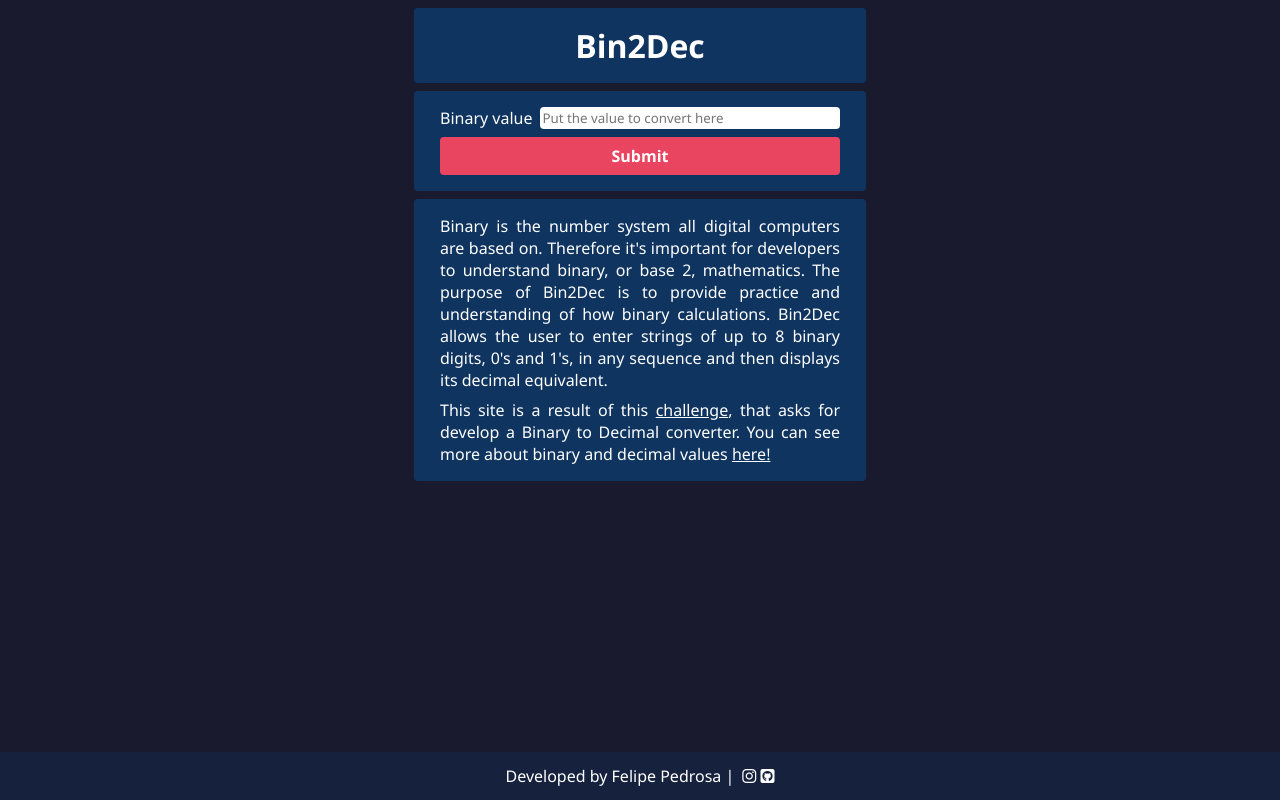
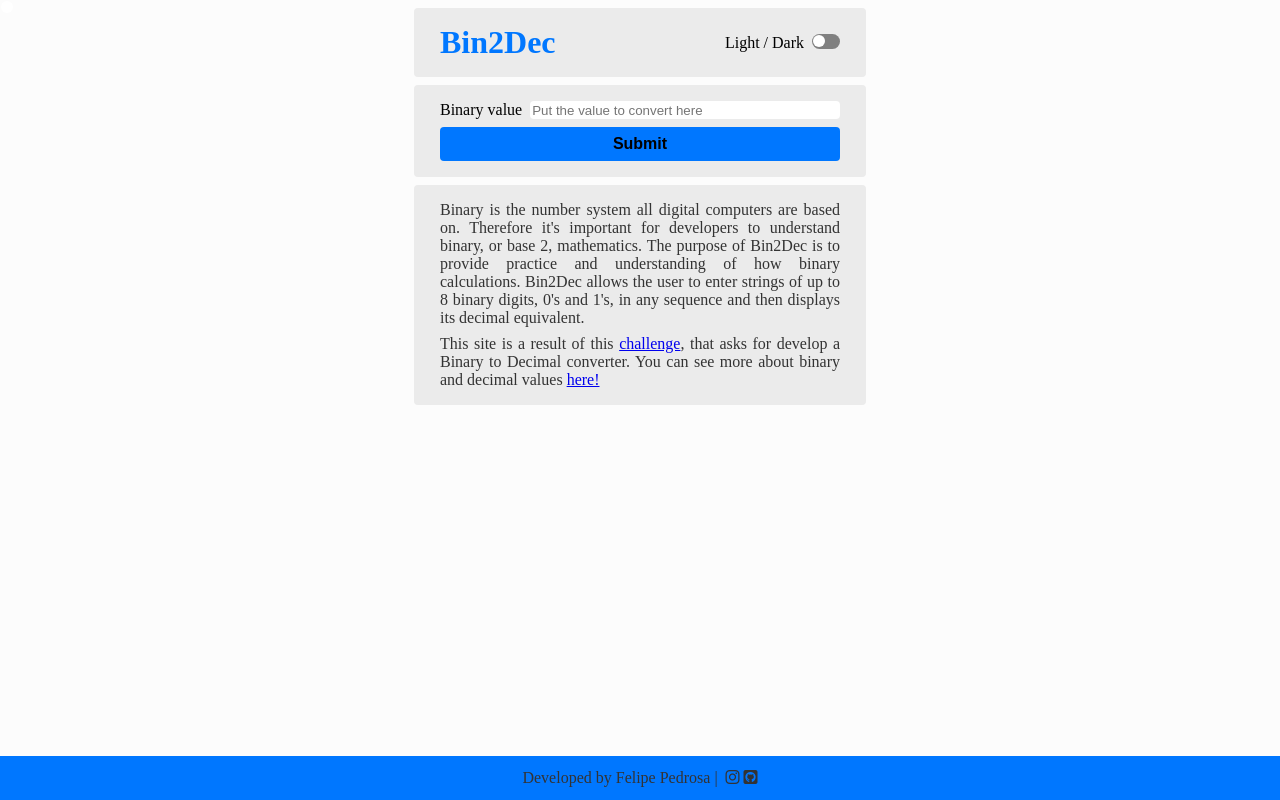
Before and after one commit to felipepedrosa/Bin2Dec, a plain HTML site: page index.html in a window 1280 px wide. Drawn offline with Linux system fonts and the light colour scheme.

Commit message:
Added theme switcher

```diff
--- a/index.html
+++ b/index.html
@@ -5,7 +5,6 @@
     <meta name="viewport" content="width=device-width, initial-scale=1.0" />
     <title>Bin2Dec</title>
     <link rel="stylesheet" href="style.css" />
-    <script src="script.js"></script>
     <script
       src="https://kit.fontawesome.com/da05f326aa.js"
       crossorigin="anonymous"
@@ -13,7 +12,17 @@
   </head>
   <body>
     <header class="default-container">
-      <h1>Bin2Dec</h1>
+      <div class="title">
+        <h1>Bin2Dec</h1>
+      </div>
+
+      <div class="theme-switch-container">
+        <span>Light / Dark</span>
+        <div class="toggle">
+          <input type="checkbox" id="switch" name="theme" />
+          <label for="switch" id="label-switch">Toggle</label>
+        </div>
+      </div>
     </header>
     <main class="default-container">
       <div class="content">
@@ -66,5 +75,8 @@
         ></a>
       </div>
     </footer>
+
+    <script src="/scripts/script.js"></script>
+    <script src="/scripts/theme-switcher.js"></script>
   </body>
 </html>
--- /dev/null
+++ b/scripts/theme-switcher.js
@@ -0,0 +1,49 @@
+const html = document.querySelector("html");
+const checkbox = document.querySelector("input[name=theme]");
+
+const getStyle = (element, style) =>
+  window.getComputedStyle(element).getPropertyValue(style);
+
+const initialColors = {
+  bg: getStyle(html, "--bg"),
+  bgPanel: getStyle(html, "--bg-panel"),
+  colorHeadings: getStyle(html, "--color-headings"),
+  colorText: getStyle(html, "--color-text"),
+};
+
+const darkMode = {
+  bg: "#333333",
+  bgPanel: "#434343",
+  colorHeadings: "#3664FF",
+  colorText: "#B5B5B5",
+};
+
+const transformKey = (key) =>
+  "--" + key.replace(/([A-Z])/, "-$1").toLowerCase();
+
+const changeColors = (colors) => {
+  Object.keys(colors).map((key) =>
+    html.style.setProperty(transformKey(key), colors[key])
+  );
+};
+
+checkbox.addEventListener("change", ({ target }) => {
+  target.checked ? changeColors(darkMode) : changeColors(initialColors);
+  saveTheme(target.checked ? "darkMode" : "initialColors");
+});
+
+function saveTheme(themeName) {
+  window.localStorage.setItem("@Bin2Dec/theme", themeName);
+}
+
+function loadTheme() {
+  const theme = window.localStorage.getItem("@Bin2Dec/theme");
+  if (theme === "darkMode") {
+    changeColors(darkMode);
+    checkbox.checked = true;
+  } else {
+    changeColors(initialColors);
+  }
+}
+
+loadTheme();
--- a/style.css
+++ b/style.css
@@ -1,14 +1,22 @@
+html {
+  height: 100%;
+  font-family: "Montserrat";
+
+  --bg: #fcfcfc;
+  --bg-panel: #ebebeb;
+  --color-headings: #0077ff;
+  --color-text: #333333;
+}
+
 * {
   padding: 0;
   margin: 0;
-  color: white;
   border: none;
   outline: none;
-  font-family: "Segoe UI", Tahoma, Geneva, Verdana, sans-serif;
 }
 
 body {
-  background-color: #1a1a2e;
+  background-color: var(--bg);
 }
 
 .default-container {
@@ -17,8 +25,26 @@ body {
   max-width: 400px;
   min-width: 320px;
   padding: 2vh 2vw;
-  background-color: #0f3460;
+  background-color: var(--bg-panel);
   border-radius: 4px;
+}
+
+header {
+  display: flex;
+  justify-content: space-between;
+  align-items: center;
+}
+
+.title {
+  color: var(--color-headings);
+}
+
+.theme-switch-container {
+  display: flex;
+}
+
+.theme-switch-container span {
+  margin-right: 8px;
 }
 
 .content {
@@ -36,12 +62,11 @@ body {
   margin-left: 8px;
   flex-grow: 1;
   border-radius: 4px;
-  color: black;
   padding: 0 2px;
 }
 
 .result > span {
-  color: green;
+  color: var(--color-headings);
   font-size: 2rem;
   font-weight: bold;
 }
@@ -52,7 +77,7 @@ body {
 
 #submit-button {
   margin-top: 1vh;
-  background-color: #e94560;
+  background-color: var(--color-headings);
   font-weight: bold;
   font-size: 16px;
   border-radius: 4px;
@@ -60,7 +85,7 @@ body {
 }
 
 #submit-button:hover {
-  background-color: #b6364b;
+  background-color: var(--color-headings);
 }
 
 .information {
@@ -69,6 +94,7 @@ body {
 
 .information p {
   text-align: justify;
+  color: var(--color-text);
 }
 
 .information p:not(:first-child) {
@@ -76,7 +102,8 @@ body {
 }
 
 footer {
-  background-color: #16213e;
+  background-color: var(--color-headings);
+  color: var(--color-text);
   padding: 1% 0;
   display: flex;
   justify-content: center;
@@ -89,3 +116,50 @@ footer {
 .links {
   margin-left: 8px;
 }
+
+.links a {
+  text-decoration: none;
+  color: var(--color-text);
+}
+
+input[type="checkbox"] {
+  height: 0;
+  width: 0;
+  visibility: hidden;
+}
+
+#label-switch {
+  cursor: pointer;
+  text-indent: -9999px;
+  width: 28px;
+  height: 15px;
+  background: grey;
+  float: right;
+  border-radius: 100px;
+  position: relative;
+}
+
+label::after {
+  content: "";
+  position: absolute;
+  top: 1px;
+  left: 1px;
+  width: 12px;
+  height: 12px;
+  background-color: white;
+  border-radius: 90px;
+  transition: 0.3s;
+}
+
+input:checked + label {
+  background-color: var(--color-headings);
+}
+
+input:checked + label::after {
+  left: calc(100% - 5px);
+  transform: translateX(-100%);
+}
+
+label:active:after {
+  width: 45px;
+}
```
Also changed, not shown: scripts/script.js (renamed from script.js).
